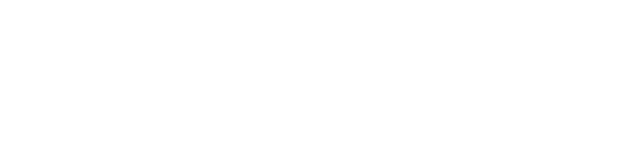
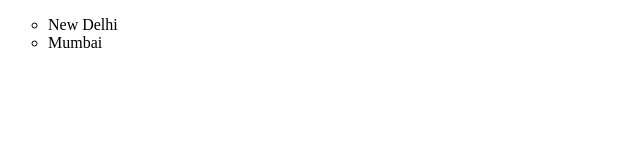
Before and after one commit to acciojob/trivia-sushantwalunj12, a website: page main.html in a window 1280 px wide. Shown: the whole page, without its empty margins (0-640 px from the left). Drawn offline with Linux system fonts and the light colour scheme.

Commit message:
Update main.html

```diff
--- a/main.html
+++ b/main.html
@@ -8,6 +8,10 @@
 
 <body>
 	<!-- the entire body must be written by student -->
+	<ul>
+		<li>New Delhi</li>
+		<li>Mumbai</li>
+	</ul>
     <script type="text/javascript" src="./script.js">
 </script>
 
```
